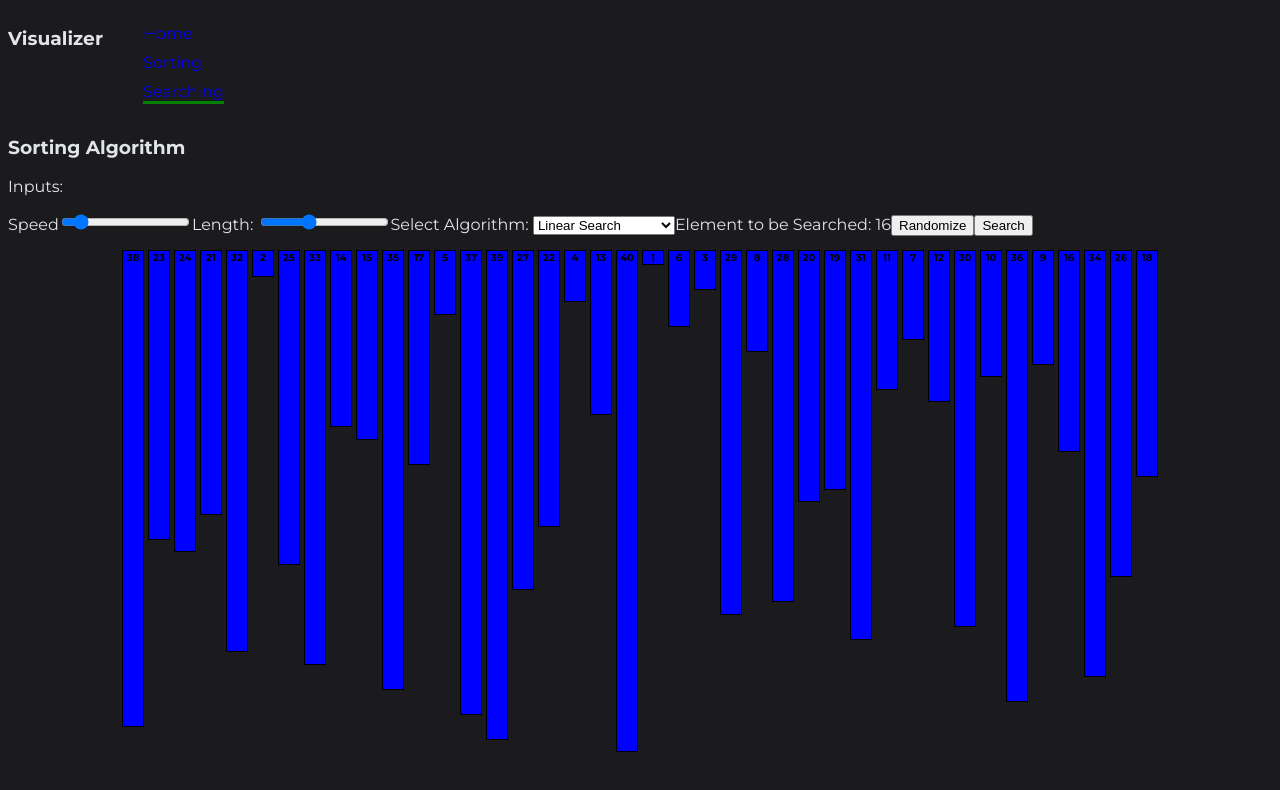
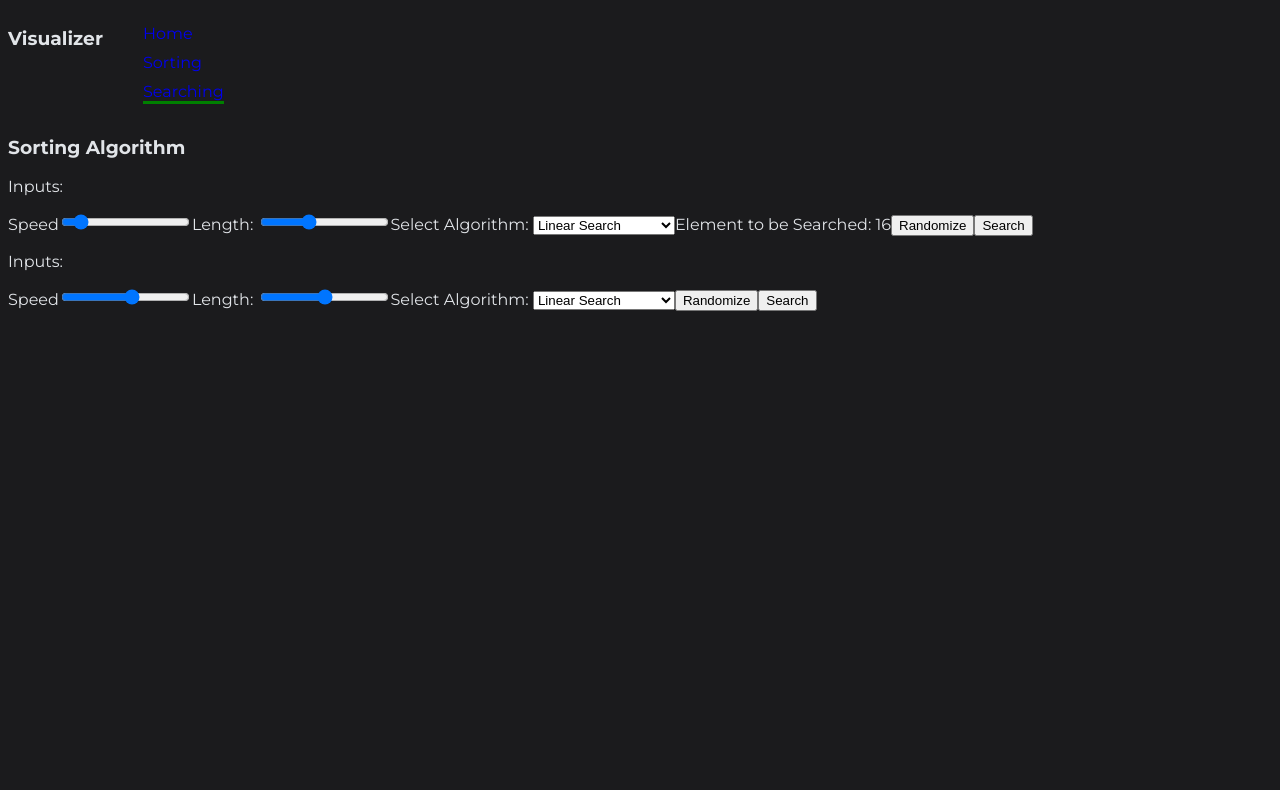
Before and after one commit to Suprada-2002/visualizer, a React (Vite) app: page /searching in a window 1280 px wide. Shown: the top 790 px of the page. Built offline with nearby package versions, Linux system fonts and the light colour scheme.

Commit message:
Update Bars.jsx

```diff
--- a/src/pages/searchComponents/Bars.jsx
+++ b/src/pages/searchComponents/Bars.jsx
@@ -1,55 +1,55 @@
-import { useEffect, useState } from "react";
-import './Bars.css'
-
-function Bars({blocks, checked, found, mid}){
-
-    const [width, setWidth] = useState(Math.min(20, Math.ceil(window.innerWidth / blocks.length) - 5));
-
-    useEffect(() => {
-      const handleResize = () => {
-        setWidth(Math.min(20, Math.ceil(window.innerWidth / blocks.length) - 8))
-    }
-    window.addEventListener('resize', handleResize);
-    setWidth(Math.min(20, Math.ceil(window.innerWidth / blocks.length) - 8));
-    }, [blocks.length])
+function InputBar({length, speed, isSearching, generateRandomArray, handleSpeed, handleLength,
+    algo, setAlgo, handleSearch}) {
 
     return(
         <>
-          <div className="bars">
-            {blocks.map( (num, key) => {
+        <p>Inputs: </p>
 
-                const height = num * 500 / blocks.length;
+        <form>
+                <label>Speed</label>
+                <input
+                type="range"
+                min="1"
+                max="10"
+                name="speed"
+                value={Math.ceil(400/ speed)}
+                disabled={isSearching}
+                onChange={handleSpeed}
+                ></input>
 
-                let bg = 'blue';
+                <label>Length: </label>
+                <input type="range"
+                name="length"
+                min='5'
+                max={100}
+                step='1'
+                value={length}
+                disabled={isSearching}
+                onChange={handleLength}
+                 />
+                {/* <label>Speed: </label>
+                <input type="number" min={30} max={90}/> */}
+                <label>Select Algorithm:  </label>
+                <select
+                name="algo"
+                value={algo}
+                disabled={isSearching}
+                onChange={(e) => setAlgo(e.target.value)}
+                >
+                    <option value="linearSearch">Linear Search</option>
+                    <option value="binarySearch">Binary Search</option>
+                    <option value="exponentialSearch">Exponential Search</option>
+                    <option value="interpolationSearch">Interpolation Search</option>
+                    <option value="jumpSearch">Jump Search</option>
+                    <option value="fibonacciSearch">Finonnaci Search</option>
+                </select>
 
-                if(checked && (key === checked[0] || key === checked[1])){ // left and right
-                  bg = 'yellow';
-                }
+                <button onClick={generateRandomArray} disabled={isSearching}>Randomize</button>
+                <button onClick={handleSearch} disabled={isSearching}>Search</button>
+            </form>
 
-                if(mid && mid.includes(key)){ /// mid
-                  bg = 'pink';
-                }
-
-                if(found && found.includes(key)){  // found
-                  bg="green";
-                }
-
-                // if(sortedIndex && sortedIndex.includes(key)){
-                //   bg = 'green';
-                // }
-
-                const barStyle = {
-                    'backgroundColor': bg,
-                    'color': 'black',
-                    'height': height,
-                    'width': width,
-                    'border':'1px solid black'
-                }
-                return <div key={key} className="bar" style={barStyle}>{num}</div>
-            })}
-          </div>
         </>
     )
 }
 
-export default Bars;
+export default InputBar;
```
